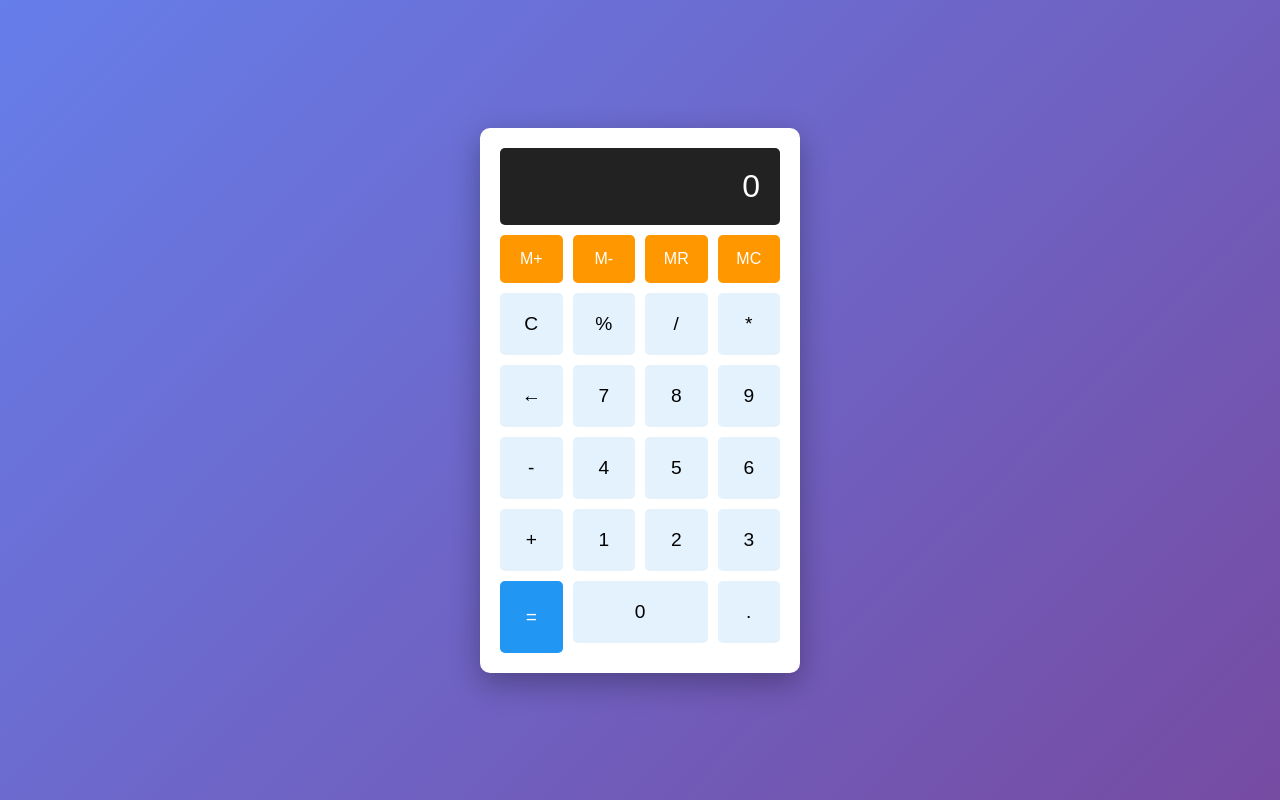
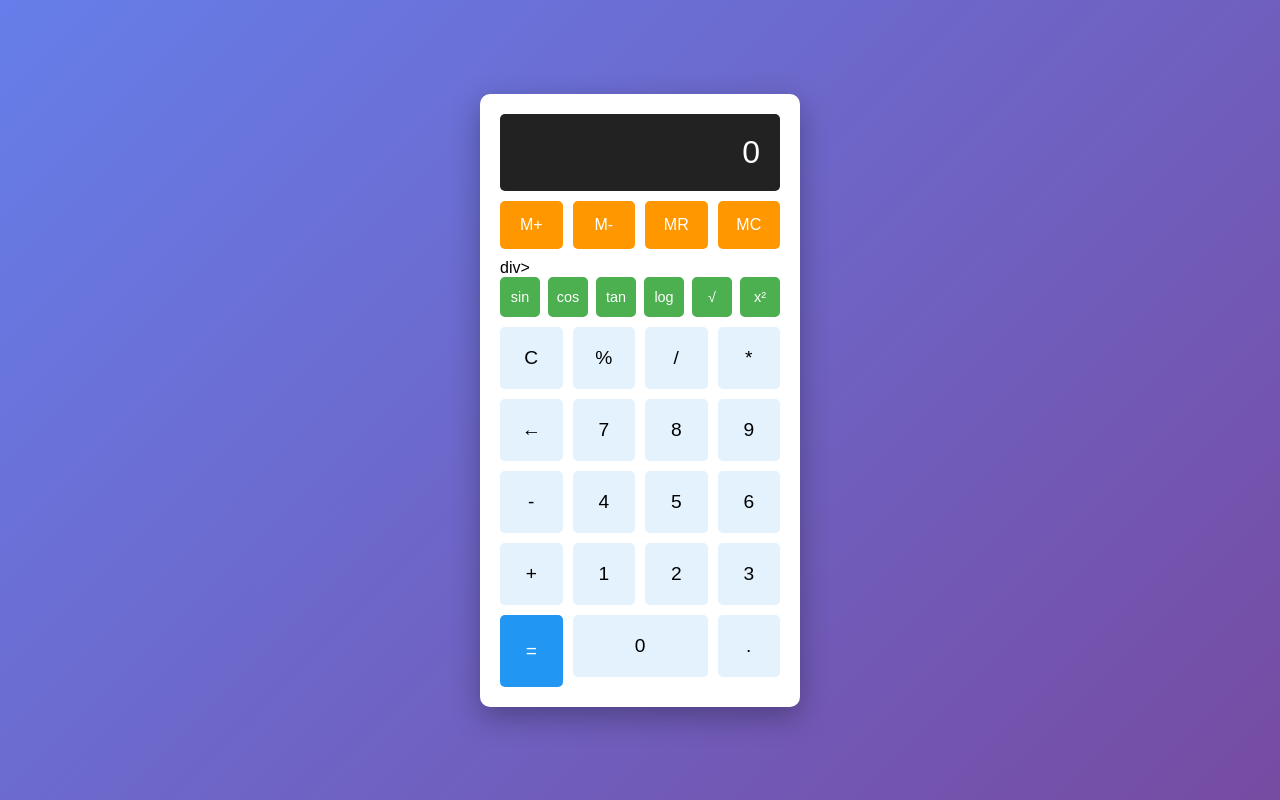
Before and after one commit to kiri-177/calculator-app, a plain HTML site: page index.html in a window 1280 px wide. Drawn offline with Linux system fonts and the light colour scheme.

Commit message:
Add scientific calculator - button style (v1)

```diff
--- a/index.html
+++ b/index.html
@@ -15,6 +15,15 @@
             <button onclick="memorySubtract()" class="memory-btn">M-</button>
             <button onclick="memoryRecall()" class="memory-btn">MR</button>
             <button onclick="memoryClear()" class="memory-btn">MC</button>
+        </div>div>
+        <!-- 新增科學計算按鈕區 -->
+        <div class="scientific-buttons">
+        <button onclick="scientificCalc('sin')">sin</button>
+        <button onclick="scientificCalc('cos')">cos</button>
+        <button onclick="scientificCalc('tan')">tan</button>
+        <button onclick="scientificCalc('log')">log</button>
+        <button onclick="scientificCalc('sqrt')">√</button>
+        <button onclick="scientificCalc('pow')">x²</button>
         </div>
         <div class="buttons">
             <button onclick="clearDisplay()">C</button>
--- a/script.js
+++ b/script.js
@@ -102,3 +102,44 @@ function showMemoryIndicator() {
 function hideMemoryIndicator() {
     display.style.borderLeft = 'none';
 }
+
+// 新增科學計算函數
+function scientificCalc(operation) {
+    try {
+        let value = eval(currentInput);
+        let result;
+
+        switch(operation) {
+            case 'sin':
+                result = Math.sin(value * Math.PI / 180);
+                break;
+            case 'cos':
+                result = Math.cos(value * Math.PI / 180);
+                break;
+            case 'tan':
+                result = Math.tan(value * Math.PI / 180);
+                break;
+            case 'log':
+                result = Math.log10(value);
+                break;
+            case 'sqrt':
+                result = Math.sqrt(value);
+                break;
+            case 'pow':
+                result = Math.pow(value, 2);
+                break;
+            default:
+                result = value;
+        }
+
+        currentInput = result.toString();
+        updateDisplay();
+    } catch (error) {
+        currentInput = 'Error';
+        updateDisplay();
+        setTimeout(() => {
+            currentInput = '0';
+            updateDisplay();
+        }, 1500);
+    }
+}
--- a/style.css
+++ b/style.css
@@ -97,3 +97,22 @@ button:active {
 .memory-btn:active {
     transform: scale(0.95);
 }
+
+/* 科學計算按鈕樣式 */
+.scientific-buttons {
+    display: grid;
+    grid-template-columns: repeat(6, 1fr);
+    gap: 8px;
+    margin-bottom: 10px;
+}
+
+.scientific-buttons button {
+    padding: 12px 8px;
+    font-size: 0.9em;
+    background: #4caf50;
+    color: white;
+}
+
+.scientific-buttons button:hover {
+    background: #45a049;
+}
```
